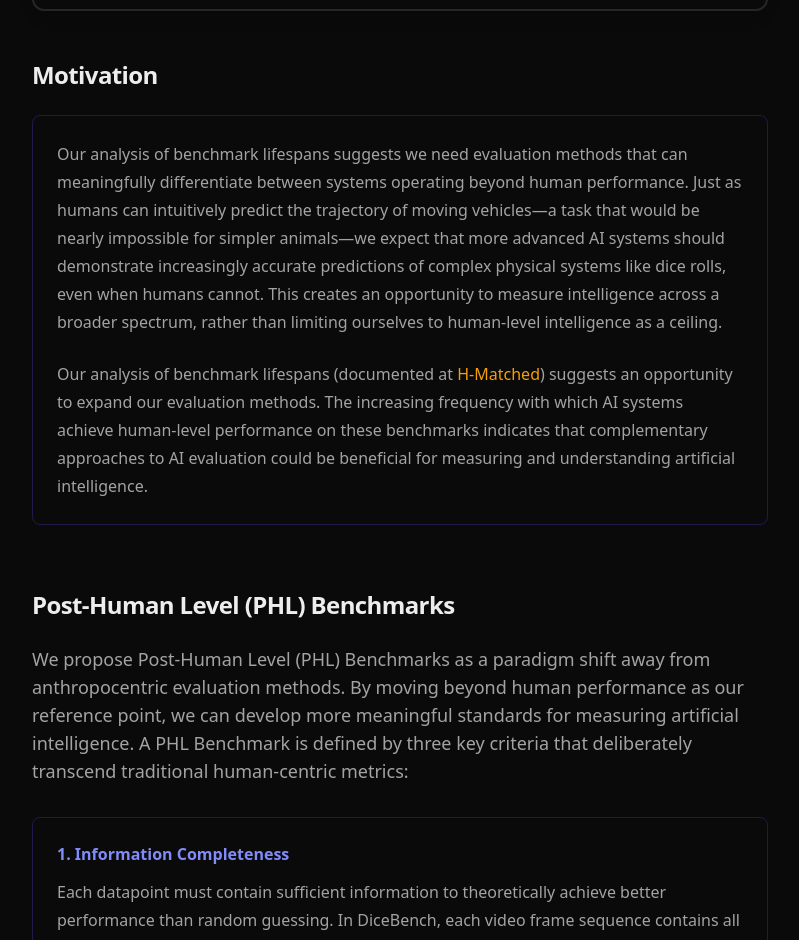
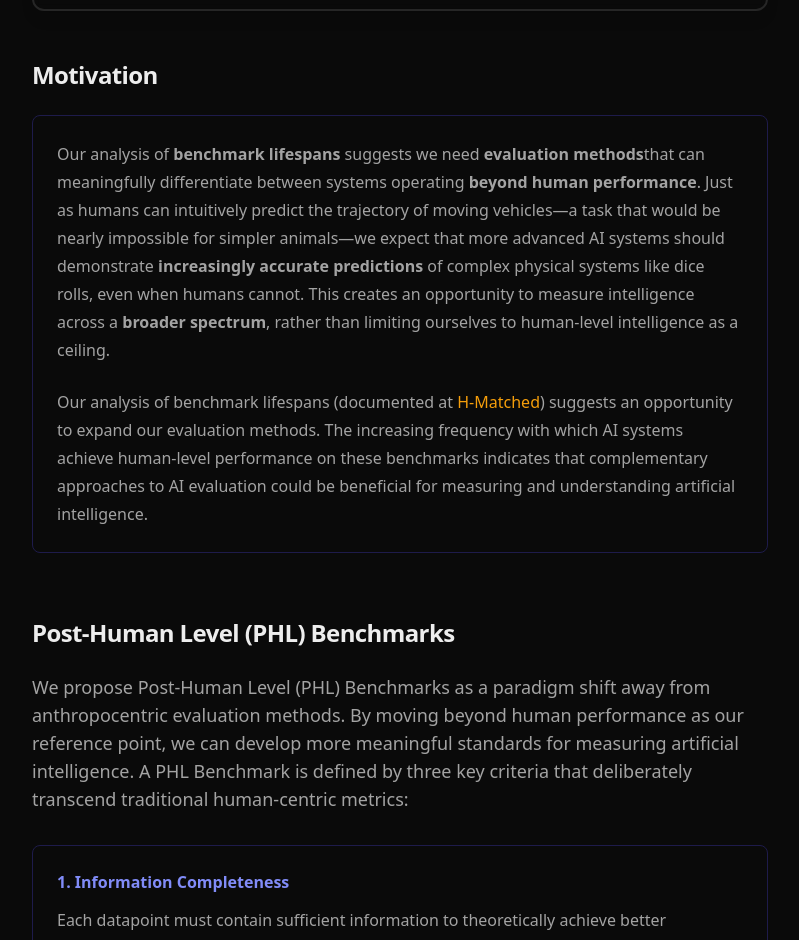
Before and after one commit to mrconter1/dice-bench, a Next.js app: page / in a window 1280 px wide. Shown: the part 817-1757 px from the top of the page, without its empty margins (240-1039 px from the left). Built offline with nearby package versions, Linux system fonts and the light colour scheme.

Commit message:
Improve text

```diff
--- a/src/app/page.tsx
+++ b/src/app/page.tsx
@@ -81,15 +81,13 @@ export default function Home() {
           <h2 className="text-secondary-foreground">Motivation</h2>
           <div className="bg-secondary/10 p-6 rounded-lg border border-secondary">
             <p>
-              Our analysis of benchmark lifespans suggests we need evaluation methods
-              that can meaningfully differentiate between systems operating beyond
-              human performance. Just as humans can intuitively predict the trajectory
-              of moving vehicles—a task that would be nearly impossible for simpler
-              animals—we expect that more advanced AI systems should demonstrate
-              increasingly accurate predictions of complex physical systems like dice
-              rolls, even when humans cannot. This creates an opportunity to measure
-              intelligence across a broader spectrum, rather than limiting ourselves
-              to human-level intelligence as a ceiling.
+              Our analysis of <strong>benchmark lifespans</strong> suggests we need <strong>evaluation methods</strong>
+              that can meaningfully differentiate between systems operating <strong>beyond human performance</strong>.
+              Just as humans can intuitively predict the trajectory of moving vehicles—a task that would be nearly
+              impossible for simpler animals—we expect that more advanced AI systems should demonstrate{' '}
+              <strong>increasingly accurate predictions</strong> of complex physical systems like dice rolls, even
+              when humans cannot. This creates an opportunity to measure intelligence across a{' '}
+              <strong>broader spectrum</strong>, rather than limiting ourselves to human-level intelligence as a ceiling.
             </p>
             <p className="mb-0">
               Our analysis of benchmark lifespans (documented at <a href="https://h-matched.vercel.app/"
```
